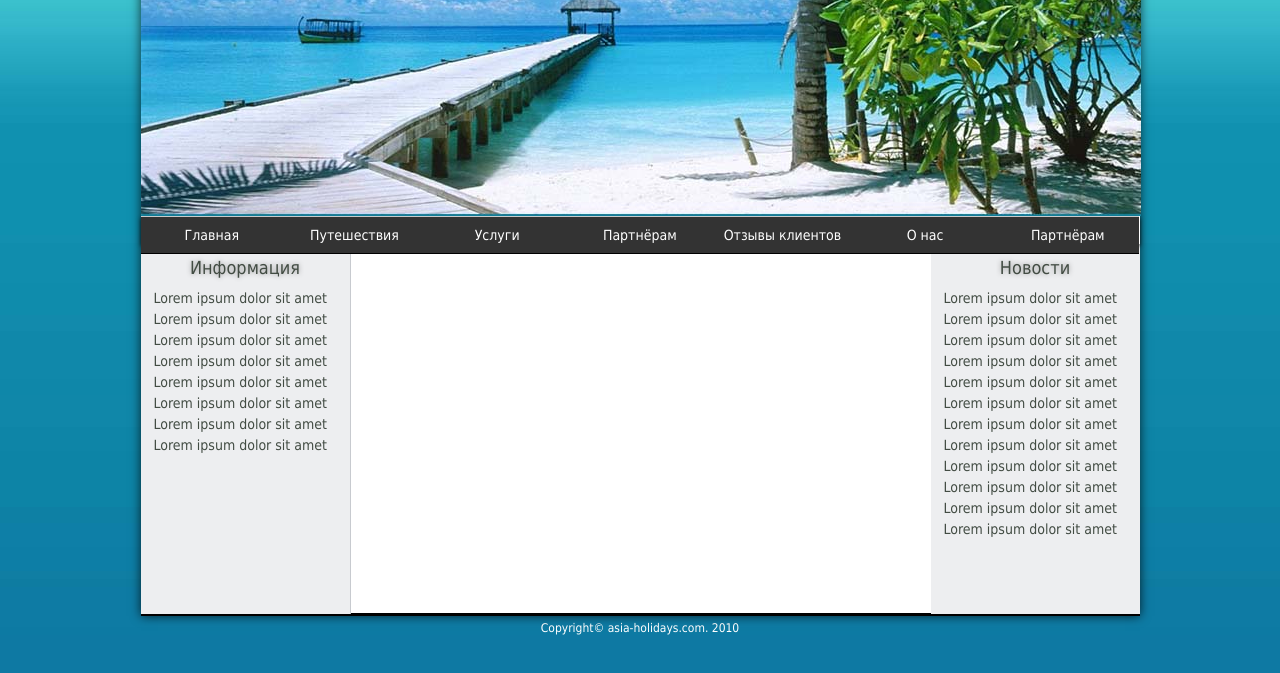
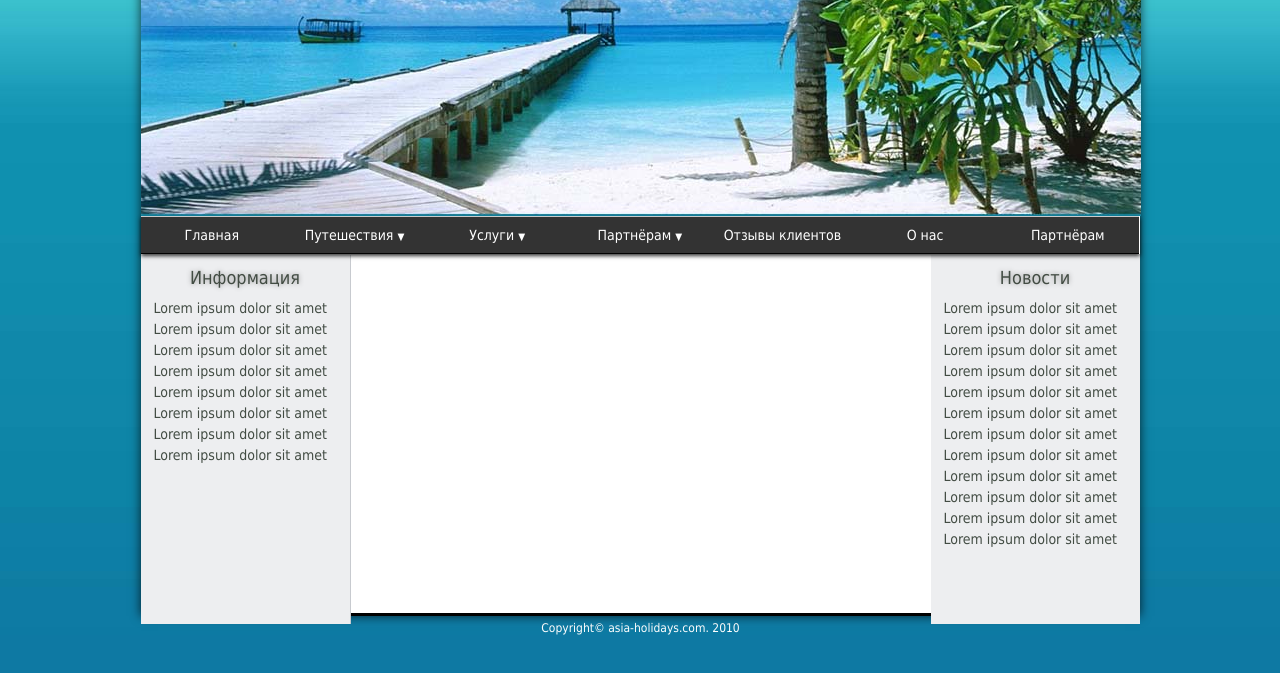
Before and after one commit to BrovarySecurity/brovarysecurity.github.io, a plain HTML site: page homework4/index.html in a window 1280 px wide. Shown: the part 197-870 px from the top of the page. Drawn offline with Linux system fonts and the light colour scheme.

Commit message:
added figures

```diff
--- a/homework4/css/style.css
+++ b/homework4/css/style.css
@@ -84,8 +84,8 @@ body {
     z-index: 999;
     display: inline-block;
     width: 100%;
-    height: 28px;
-    /*line-height: 10px;*/
+    /*height: 28px;*/
+  /*  line-height: 10px;*/
     ;
 }
 
@@ -94,6 +94,12 @@ ul {
     margin: 0;
     padding: 0;
     list-style: none;
+
+}
+
+.menu {
+  /*line-height: 10px;*/
+    /*height: 50px;*/
 }
 
 ul:after {
--- a/homework4/index.html
+++ b/homework4/index.html
@@ -79,7 +79,7 @@
                 <li><a href=#>Главная</a>
 
                 </li>
-                <li class="travel"><a href=#>Путешествия </a>
+                <li class="travel"><a href=#>Путешествия <span style="font-size:10px;">&#9660</span> </a>
                     <ul class="submenu">
                         <li><a href=#>Путешествие 1</a></li>
                         <li><a href=#>Путешествие 2</a></li>
@@ -88,14 +88,14 @@
                         <li><a href=#>Путешествие 5</a></li>
                     </ul>
                 </li>
-                <li><a href=#>Услуги</a>
+                <li><a href=#>Услуги <span style="font-size:10px;">&#9660</span></a>
                     <ul class="submenu">
                         <li><a href=#>Sudmenu 3</a></li>
                         <li><a href=#>Sudmenu 3</a></li>
                         <li><a href=#>Sudmenu 3</a></li>
                     </ul>
                 </li>
-                <li><a href=#>Партнёрам</a>
+                <li><a href=#>Партнёрам <span style="font-size:10px;">&#9660</span></a>
                     <ul class="submenu">
                         <li><a href=#>Sudmenu 4</a></li>
                         <li><a href=#>Sudmenu 4</a></li>
```
